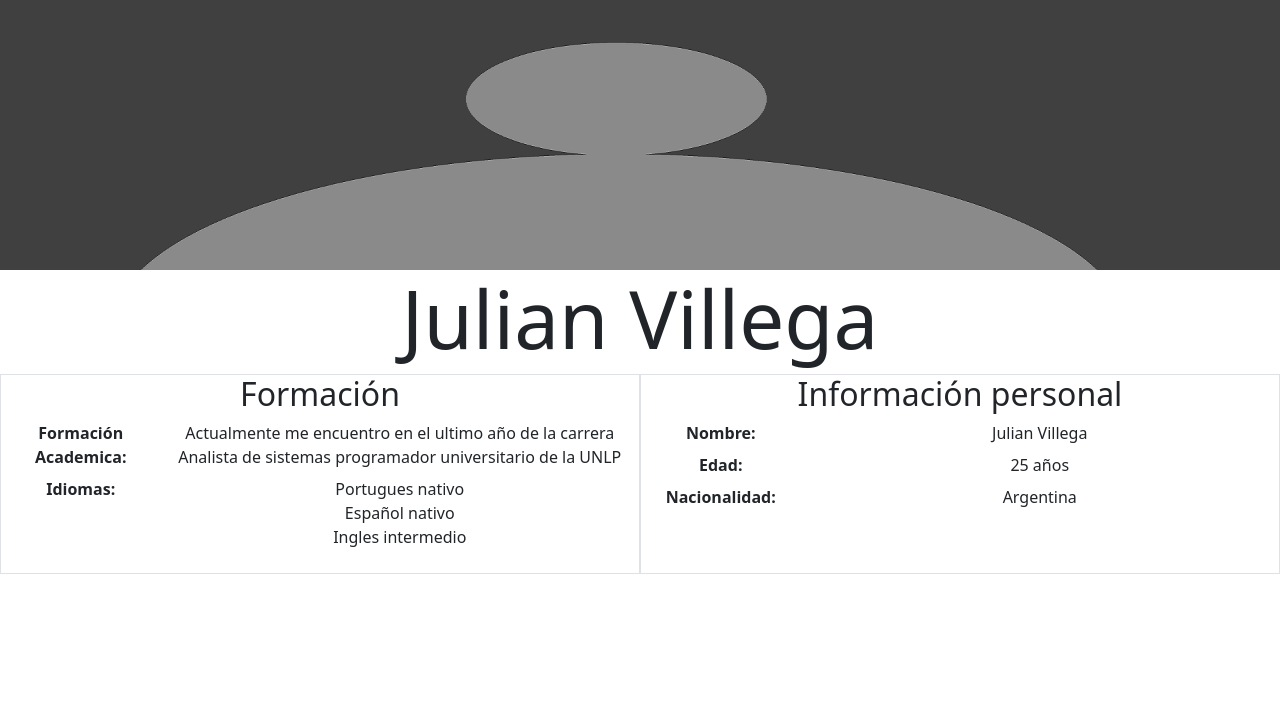
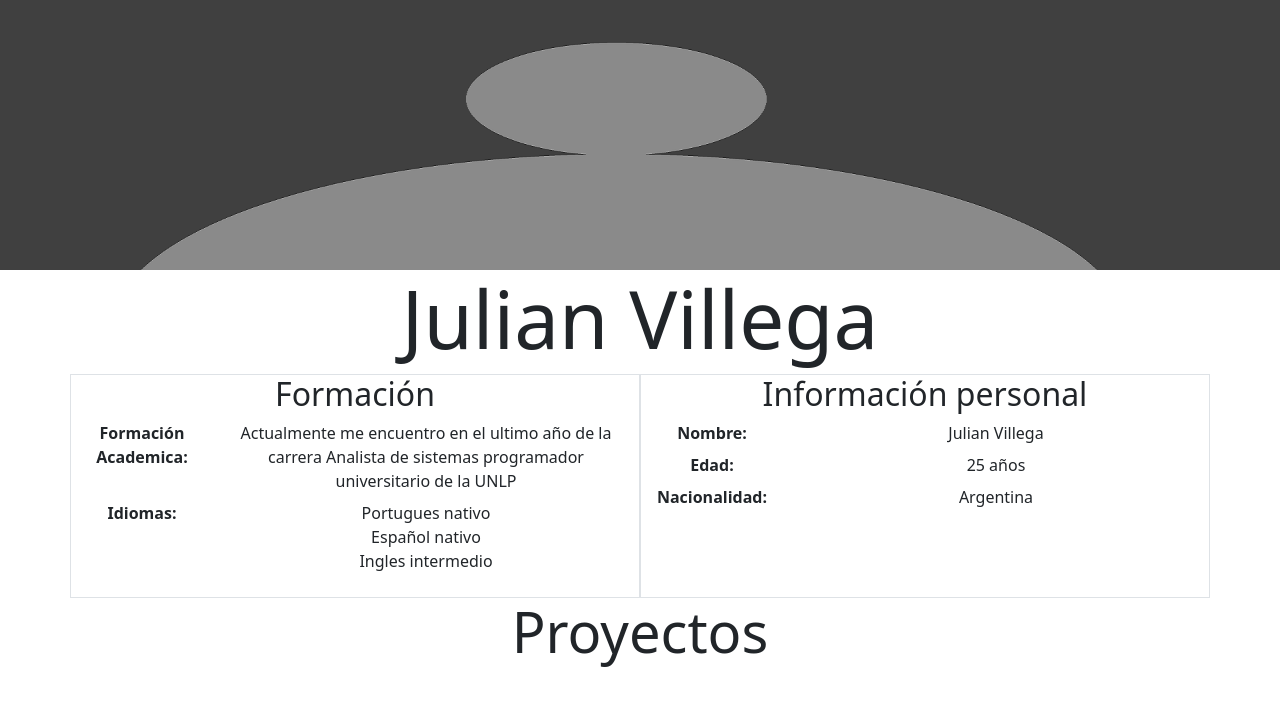
Before and after one commit to julianVillega/Julian_Villega_CV, a plain HTML site: page index.html in a window 1280 px wide. Drawn offline with nearby package versions, Linux system fonts and the light colour scheme.

Commit message:
comienzo a maquetar la parte de proyectos

```diff
--- a/index.html
+++ b/index.html
@@ -13,7 +13,7 @@
     <script src="https://cdn.jsdelivr.net/npm/bootstrap@5.2.3/dist/js/bootstrap.bundle.min.js" integrity="sha384-kenU1KFdBIe4zVF0s0G1M5b4hcpxyD9F7jL+jjXkk+Q2h455rYXK/7HAuoJl+0I4" crossorigin="anonymous"></script>
     <section>
         <h1 class="display-1 text-center">Julian Villega</h1>
-        <div class="container-fluid text-center">
+        <div class="container text-center">
             <div class="row">
                 <div class="col-6 border">
                     <h2>Formación</h2>
@@ -38,6 +38,9 @@
             </div>
         </div>
     </section>
+    <div>
+        <h4 class="display-4 text-center">Proyectos</h2>
+    </div>
 </body>
 <footer>
 
```
